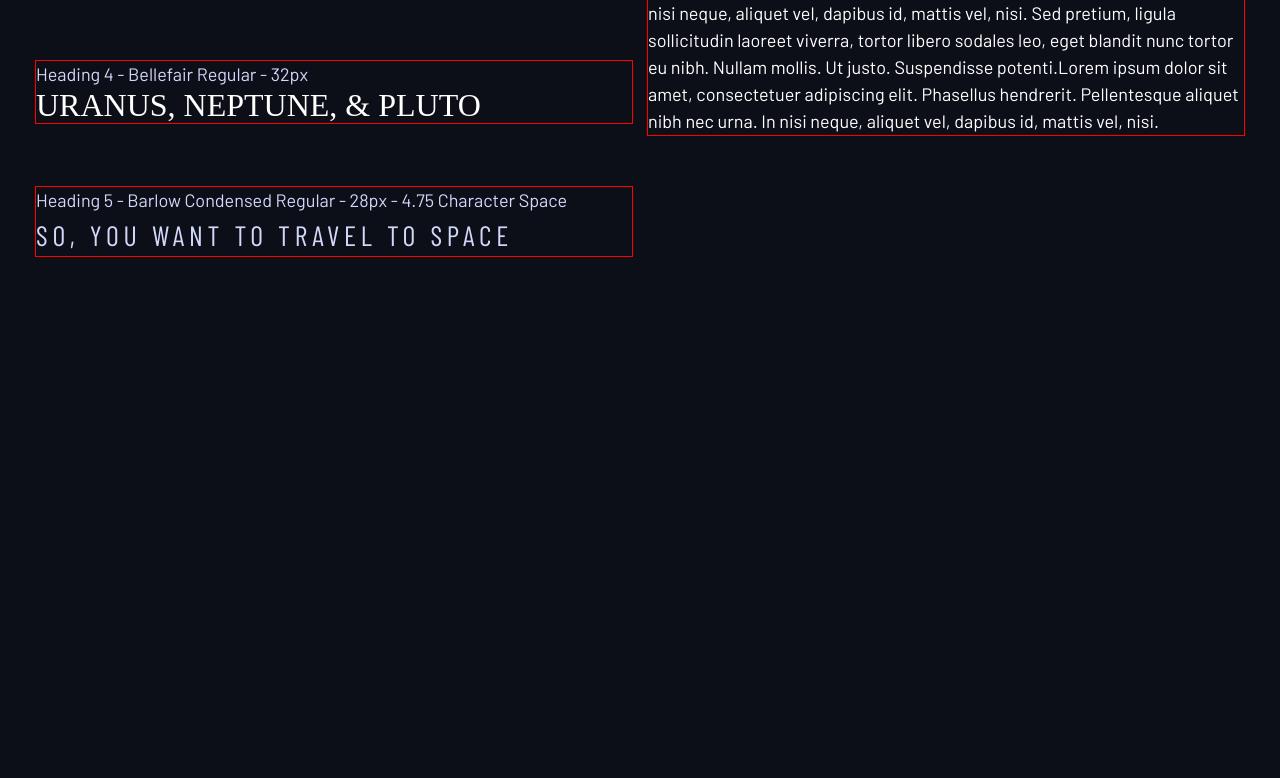
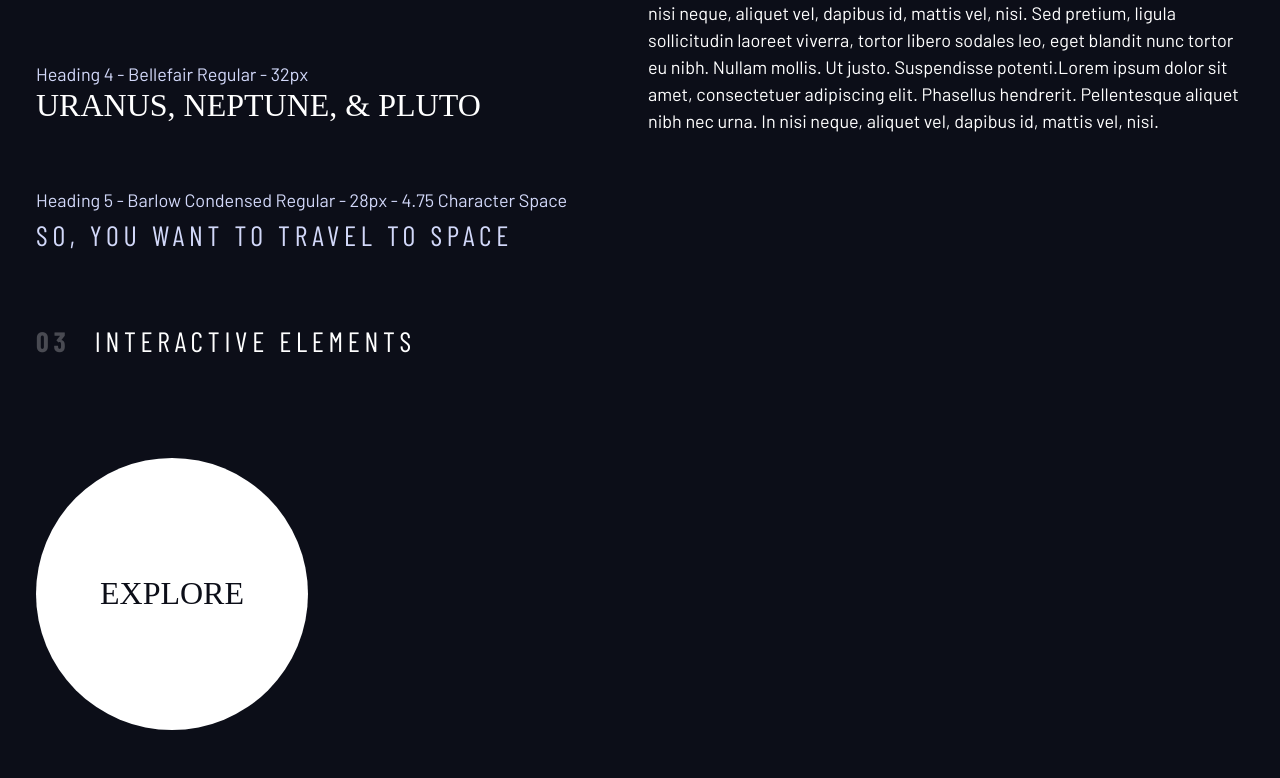
Before and after one commit to veerledeboer/space-tourism-website, a plain HTML site: page starter-code/design-system.html in a window 1280 px wide. Shown: the part 1009-1787 px from the top of the page. Before the commit the page ends 1329 px from the top, so only its background shows below. Drawn offline with nearby package versions, Linux system fonts and the light colour scheme; a web font is replaced by a local one.

Commit message:
large button

```diff
--- a/starter-code/design-system.html
+++ b/starter-code/design-system.html
@@ -160,6 +160,31 @@
           </div>
         </div>
       </section>
+
+      <!-- INTERACTIVE ELEMENTS -->
+      <section class="flow" id="interactive-elements">
+        <h2 class="numbered-title"><span>03</span> Interactive elements</h2>
+
+        <!-- navigation -->
+        <div></div>
+
+        <div class="flex">
+          <div style="margin-top: 5rem">
+            <!-- explore button -->
+            <a href="#" class="large-button uppercase fs-600 text-dark bg-white"
+              >Explore</a
+            >
+          </div>
+
+          <div style="margin-bottom: 50vh">
+            <!-- Tabs -->
+
+            <!-- Dots -->
+
+            <!-- Numbers -->
+          </div>
+        </div>
+      </section>
     </div>
 
     <!-- <script src="index.pack.js"></script> -->
--- a/starter-code/index.css
+++ b/starter-code/index.css
@@ -120,7 +120,6 @@ select{
     you can also use *:not(:first-child) which does the same thing
     this is done to not mess up all the spacing so alway add some!*/
     margin-top: var(--flow-space, 1rem);
-    outline : 1px solid red;
 }
 
 .container {
@@ -200,3 +199,40 @@ select{
     color:hsl(var(--clr-white)/.25);
     font-weight: 700;
 }
+
+
+/* ----------------------------- */
+/*          Components           */
+/* ----------------------------- */
+
+/* large button */
+.large-button {
+    position: relative;
+    display: grid;
+    z-index: 1;
+    /*  place-items is a grid function that places the items in cente,r in this case only one item has to be in the center */
+    place-items: center;
+    text-decoration: none;
+    padding: 0 2em;
+    /* aspect-ratio makes it square */
+    aspect-ratio: 1;
+    border-radius: 50%;
+}
+
+.large-button::after {
+    content: '';
+    position: absolute;
+    z-index: -1;
+    background: hsl(var(--clr-white)/.15);
+    width: 100%;
+    height: 100%;
+    border-radius: inherit;
+    opacity: 0;
+    transition: opacity 500ms linear, transform 750ms ease-in-out;
+}
+
+.large-button:hover::after,
+.large-button:focus::after{
+    opacity: 1;
+    transform: scale(1.5);
+}
```
